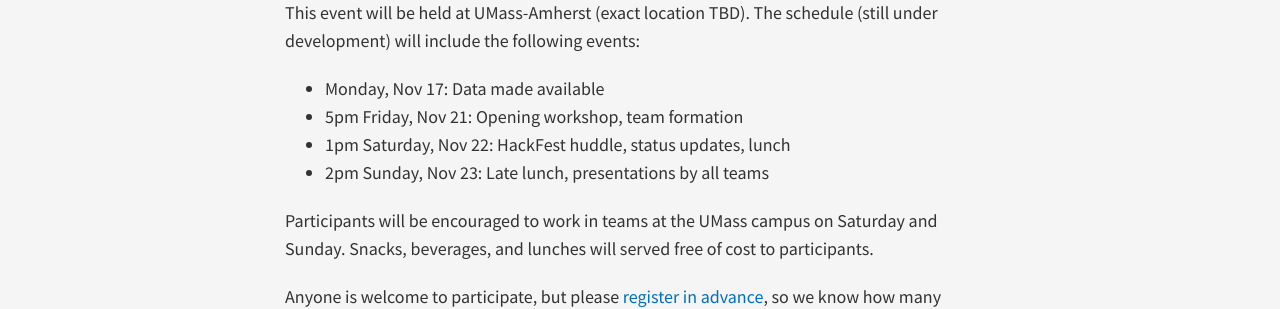
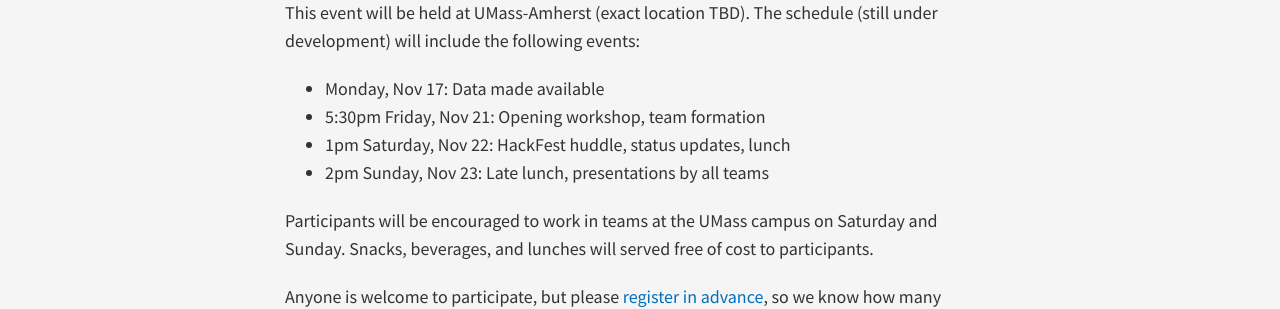
Before and after one commit to gridclub/gridclub.github.io, a Jekyll site: the page built from _posts/2014-11-10-ebola-hackfest.md, in a window 1280 px wide. Shown: the part 537-846 px from the top of the page. Built offline with Jekyll 4.4.1, drawn with Linux system fonts in a browser that asks for light colours; nearby versions of some CDN libraries; comment, search, counter and statistics services are not loaded.

Commit message:
update to time.

```diff
--- a/_posts/2014-11-10-ebola-hackfest.md
+++ b/_posts/2014-11-10-ebola-hackfest.md
@@ -14,7 +14,7 @@
 This event will be held at UMass-Amherst (exact location TBD). The schedule (still under development) will include the following events:
 
 * Monday, Nov 17: Data made available
-* 5pm Friday, Nov 21: Opening workshop, team formation
+* 5:30pm Friday, Nov 21: Opening workshop, team formation
 * 1pm Saturday, Nov 22: HackFest huddle, status updates, lunch
 * 2pm Sunday, Nov 23: Late lunch, presentations by all teams
 
```
